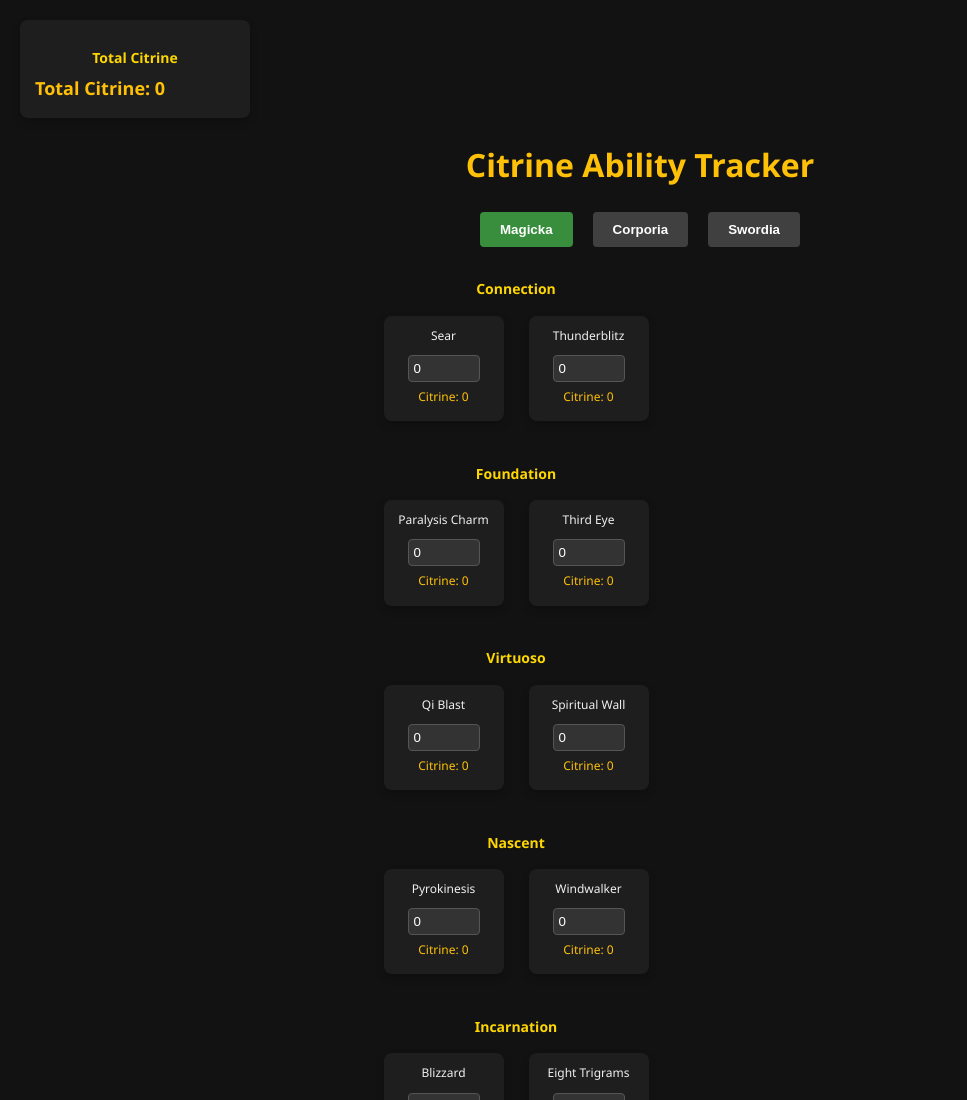
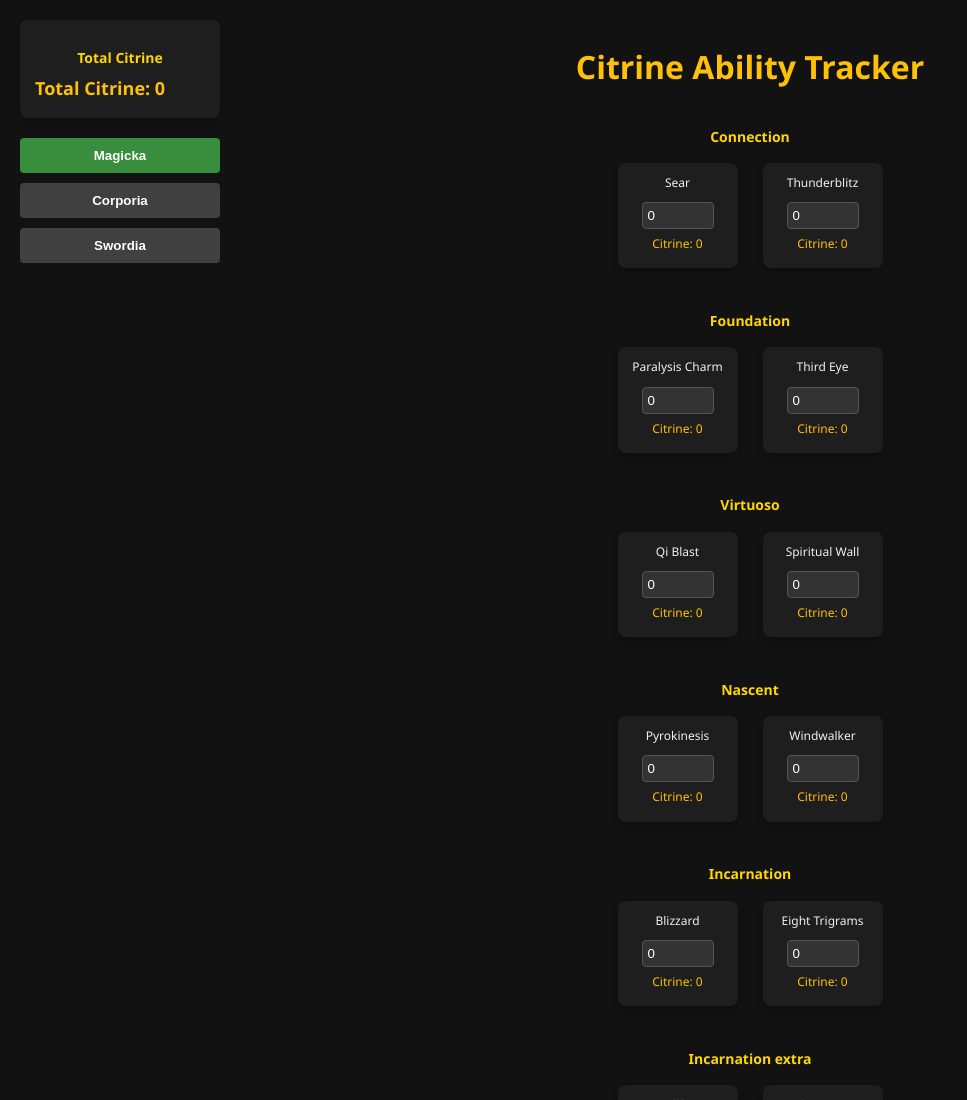
Before and after one commit to ZhouExotic/citrine-ability-tracker, a plain HTML site: page index.html in a window 1280 px wide. Shown: the top 1100 px of the page, without its empty margins (0-967 px from the left). Drawn offline with Linux system fonts and the light colour scheme.

Commit message:
move around UI

```diff
--- a/index.html
+++ b/index.html
@@ -7,22 +7,25 @@
     <link rel="stylesheet" href="styles.css">
 </head>
 <body>
+    <!-- Sidebar container for total citrine and path selection -->
+    <div id="sidebar-container">
         <!-- Sidebar for total citrine -->
         <div id="total-stats-sidebar">
             <h2>Total Citrine</h2>
             <div id="total-citrine">Total Citrine: 0</div>
         </div>
 
-    <!-- Main container for the content and tabs -->
-    <div class="main-container">
-        <h1>Citrine Ability Tracker</h1>
-
         <!-- Tabs for path selection -->
-        <div class="path-tabs">
+        <div class="path-selector">
             <button class="tab-button active" data-path="Magicka">Magicka</button>
             <button class="tab-button" data-path="Corporia">Corporia</button>
             <button class="tab-button" data-path="Swordia">Swordia</button>
         </div>
+    </div>
+
+    <!-- Main container for the content and tabs -->
+    <div class="main-container">
+        <h1>Citrine Ability Tracker</h1>
 
         <!-- Content container where abilities will be displayed -->
         <div class="content-container"></div>
--- a/styles.css
+++ b/styles.css
@@ -21,22 +21,50 @@ h1 {
     text-align: center;
 }
 
-/* Tab button styling */
-.path-tabs {
+/* Sidebar container for total stats and path selection */
+#sidebar-container {
     display: flex;
-    justify-content: center;
+    flex-direction: column;
+    justify-content: flex-start;
+    position: fixed;
+    top: 20px;
+    left: 20px;
+    width: 200px;
     margin-bottom: 20px;
+}
+
+/* Sidebar for total stats */
+#total-stats-sidebar {
+    background-color: #1e1e1e;
+    padding: 15px;
+    border-radius: 8px;
+    color: #fff;
+    box-shadow: 0px 4px 8px rgba(0, 0, 0, 0.2);
+    font-size: 16px;
+    margin-bottom: 20px;  /* Spacing between total citrine and path tabs */
+}
+
+#total-citrine {
+    font-size: 18px;
+    font-weight: bold;
+    color: #ffc107;
+}
+
+/* Adjust path selector below the total citrine */
+.path-selector {
+    display: flex;
+    flex-direction: column;
 }
 
 .tab-button {
     background-color: #414040;
     color: white;
     border: none;
-    padding: 10px 20px;
-    cursor: pointer;
-    margin: 0 10px;
+    padding: 10px;
+    margin-bottom: 10px; /* Vertical spacing between buttons */
     border-radius: 4px;
     font-weight: bold;
+    cursor: pointer;
 }
 
 .tab-button.active {
@@ -47,13 +75,19 @@ h1 {
     background-color: #388E3C;
 }
 
+/* Main content container for the abilities */
+.main-container {
+    margin-left: 240px; /* Adjust based on the width of the sidebar */
+    margin-top: 20px;
+    width: calc(100% - 260px);
+}
+
 /* Content container */
 .content-container {
-    width: 80%;
-    max-width: 1200px;
     display: flex;
     flex-direction: column;
     gap: 20px;
+    max-width: 1200px;
 }
 
 /* Input styling */
@@ -108,23 +142,3 @@ input[type="number"] {
     color: #ffc107;
     font-size: 12px; /* Smaller font for citrine label */
 }
-
-/* Sidebar for total stats */
-#total-stats-sidebar {
-    position: sticky;
-    top: 20px;
-    width: 200px;
-    background-color: #1e1e1e;
-    padding: 15px;
-    border-radius: 8px;
-    color: #fff;
-    box-shadow: 0px 4px 8px rgba(0, 0, 0, 0.2);
-    font-size: 16px;
-    margin-bottom: 20px;
-}
-
-#total-citrine {
-    font-size: 18px;
-    font-weight: bold;
-    color: #ffc107;
-}
```
Lines whose indentation alone changed are shown as unchanged.
